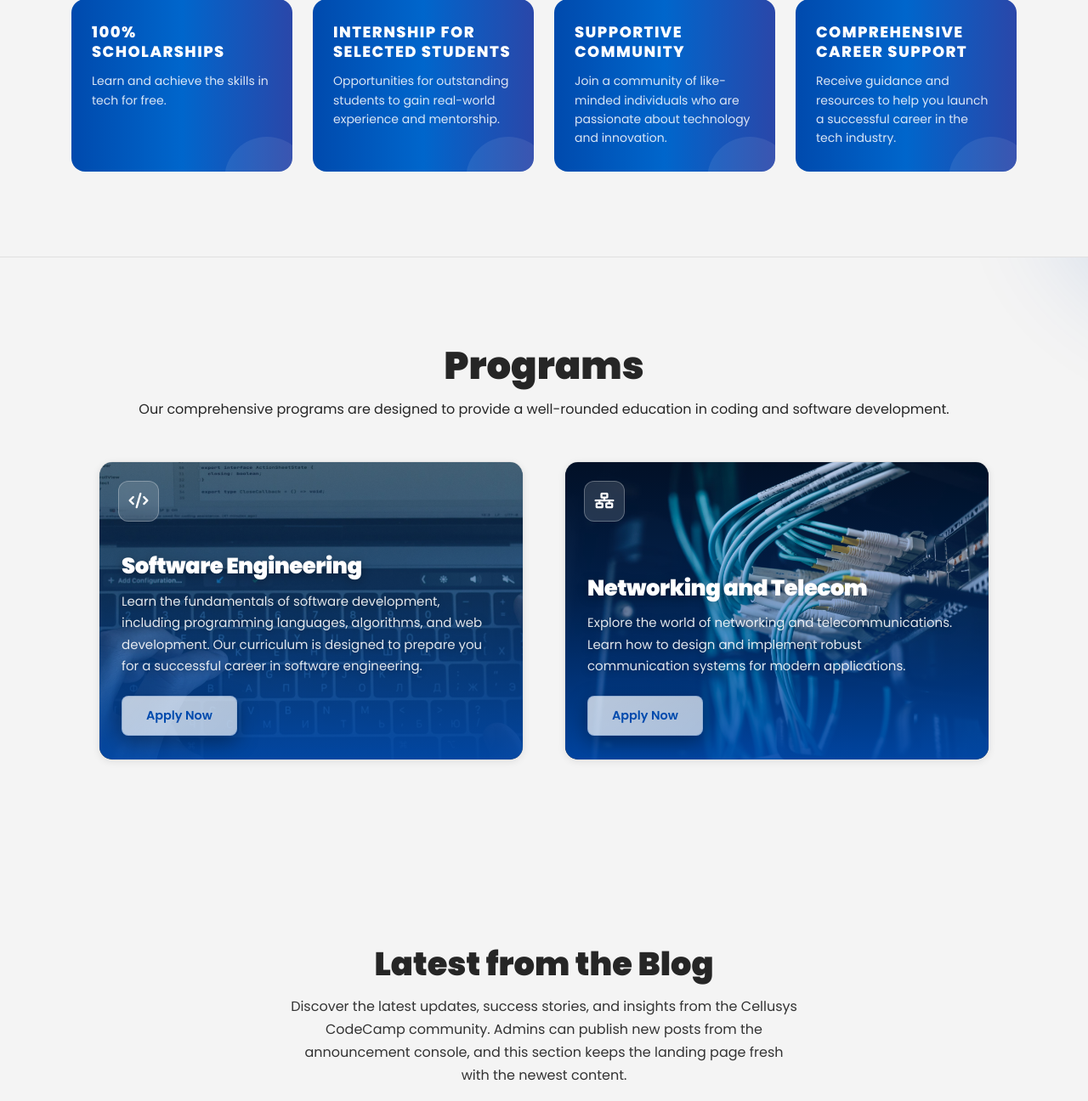
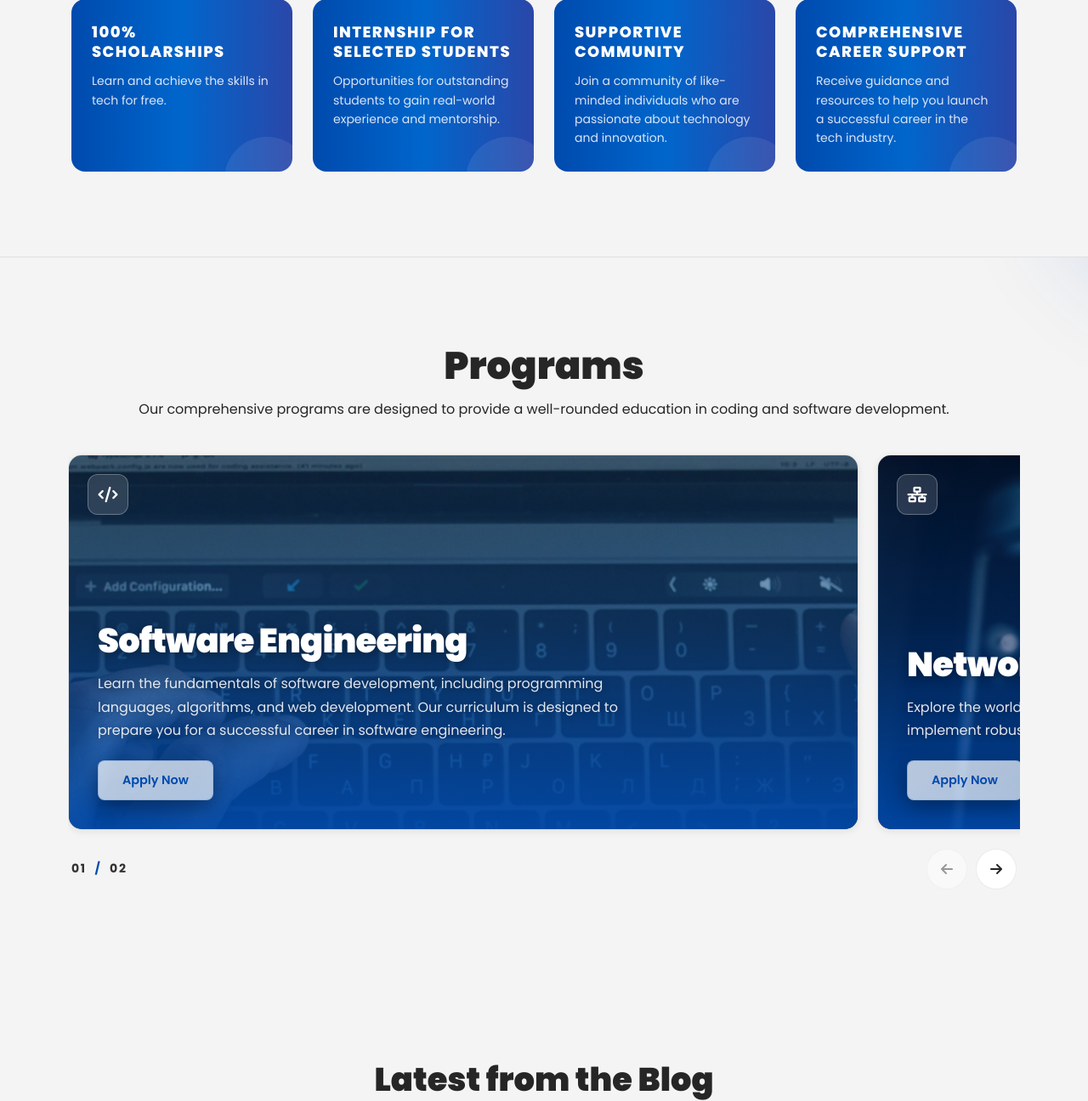
Before and after one commit to LexTech01/codecamp-application, a Flask app: page / in a window 1280 px wide. Shown: the part 1341-2637 px from the top of the page at 85% size. Run offline with Flask 3, Linux system fonts and the light colour scheme; data that the repository does not hold is empty; parts of the project's set-up code (start-up, migrations or seed data) failed here and were passed over; some libraries are stand-ins or nearby versions.

Commit message:
Add program carousel and distinct blog gallery images
Co-authored-by: Copilot <223556219+Copilot@users.noreply.github.com>

```diff
--- a/app/routes/main.py
+++ b/app/routes/main.py
@@ -44,11 +44,42 @@ def _validate_image_filename(post):
     return post
 
 
+def _featured_blog_posts():
+    posts = (
+        Announcement.query
+        .order_by(Announcement.is_pinned.desc(), Announcement.created_at.desc())
+        .limit(3)
+        .all()
+    )
+    gallery_items = GalleryItem.query.order_by(GalleryItem.created_at.desc()).all()
+    gallery_filenames = []
+    seen_filenames = set()
+    for item in gallery_items:
+        if item.filename not in seen_filenames:
+            gallery_filenames.append(item.filename)
+            seen_filenames.add(item.filename)
+        if len(gallery_filenames) == len(posts):
+            break
+
+    for index, post in enumerate(posts):
+        if index < len(gallery_filenames):
+            post.blog_image_url = url_for(
+                "main.gallery_image", filename=gallery_filenames[index]
+            )
+        elif post.image_filename:
+            _validate_image_filename(post)
+            post.blog_image_url = (
+                url_for("main.uploaded_announcement_image", filename=post.image_filename)
+                if post.image_filename else None
+            )
+        else:
+            post.blog_image_url = None
+    return posts
+
+
 @main_bp.route("/")
 def index():
-    blog_posts = Announcement.query.order_by(Announcement.is_pinned.desc(), Announcement.created_at.desc()).limit(3).all()
-    for p in blog_posts:
-        _validate_image_filename(p)
+    blog_posts = _featured_blog_posts()
     from app.models.user import User
     from app.models.application import Application
     total_applicants = User.query.filter_by(role="student").count()
@@ -73,17 +104,37 @@ def index():
 @main_bp.route("/blog/<int:id>")
 def blog_detail(id):
     post = Announcement.query.get_or_404(id)
-    _validate_image_filename(post)
+    featured_posts = _featured_blog_posts()
+    featured_post = next((item for item in featured_posts if item.id == post.id), None)
+    if featured_post is not None:
+        post_image_url = featured_post.blog_image_url
+    else:
+        _validate_image_filename(post)
+        post_image_url = (
+            url_for("main.uploaded_announcement_image", filename=post.image_filename)
+            if post.image_filename else None
+        )
     all_posts = (
         Announcement.query
         .filter(Announcement.id != id)
         .order_by(Announcement.created_at.desc())
         .all()
     )
+    featured_images = {item.id: item.blog_image_url for item in featured_posts}
     for p in all_posts:
         _validate_image_filename(p)
+        p.blog_image_url = featured_images.get(p.id) or (
+            url_for("main.uploaded_announcement_image", filename=p.image_filename)
+            if p.image_filename else None
+        )
     read_time = max(1, math.ceil(len(post.content.split()) / 200))
-    return render_template("blog/detail.html", post=post, all_posts=all_posts, read_time=read_time)
+    return render_template(
+        "blog/detail.html",
+        post=post,
+        post_image_url=post_image_url,
+        all_posts=all_posts,
+        read_time=read_time,
+    )
 
 
 @main_bp.route("/gallery")
--- a/app/static/css/landing.css
+++ b/app/static/css/landing.css
@@ -450,6 +450,153 @@ body {
   margin-bottom: 2rem;
 }
 
+#programs .prog-carousel {
+  width: min(1120px, 100%);
+  margin: 0 auto;
+}
+
+#programs .prog-carousel-viewport {
+  overflow: hidden;
+  padding: 8px 0 14px;
+  touch-action: pan-y;
+  cursor: grab;
+}
+
+#programs .prog-carousel-viewport:active {
+  cursor: grabbing;
+}
+
+#programs .prog-carousel-viewport:focus-visible {
+  outline: 3px solid var(--accent-primary);
+  outline-offset: 4px;
+  border-radius: var(--radius-lg);
+}
+
+#programs .prog-cards {
+  display: flex;
+  flex-direction: row;
+  flex-wrap: nowrap;
+  justify-content: flex-start;
+  align-items: stretch;
+  gap: 22px;
+  max-width: none;
+  width: 100%;
+  transition: transform 500ms cubic-bezier(0.22, 1, 0.36, 1);
+  will-change: transform;
+}
+
+#programs .prog {
+  flex: 0 0 calc(100% - 190px);
+  width: auto;
+  max-width: none;
+  min-height: 440px;
+  margin: 0;
+}
+
+#programs .prog-content {
+  min-height: 440px;
+  padding: 34px;
+}
+
+#programs .prog-content h3 {
+  max-width: 700px;
+  font-size: clamp(1.8rem, 4vw, 2.5rem);
+}
+
+#programs .prog-content p {
+  max-width: 680px;
+  font-size: 16px;
+}
+
+.prog-carousel-controls {
+  display: flex;
+  align-items: center;
+  justify-content: space-between;
+  gap: 20px;
+  padding: 8px 4px 0;
+}
+
+.prog-carousel-count {
+  color: var(--text-secondary);
+  font-size: 14px;
+  font-weight: 700;
+  letter-spacing: 0.12em;
+  font-variant-numeric: tabular-nums;
+}
+
+.prog-carousel-count [aria-hidden="true"] {
+  margin: 0 5px;
+  color: var(--accent-primary);
+}
+
+.prog-carousel-buttons {
+  display: flex;
+  gap: 10px;
+}
+
+.prog-carousel-button {
+  display: inline-flex;
+  align-items: center;
+  justify-content: center;
+  width: 48px;
+  height: 48px;
+  color: var(--text-primary);
+  background: var(--bg-secondary);
+  border: 1px solid var(--border-color);
+  border-radius: 50%;
+  font: inherit;
+  cursor: pointer;
+  transition:
+    color var(--transition),
+    background var(--transition),
+    border-color var(--transition),
+    opacity var(--transition),
+    transform var(--transition);
+}
+
+.prog-carousel-button:not(:disabled):hover {
+  color: #fff;
+  background: var(--accent-primary);
+  border-color: var(--accent-primary);
+  transform: translateY(-2px);
+}
+
+.prog-carousel-button:focus-visible {
+  outline: 3px solid var(--accent-primary);
+  outline-offset: 3px;
+}
+
+.prog-carousel-button:disabled {
+  opacity: 0.45;
+  cursor: not-allowed;
+}
+
+@media (max-width: 700px) {
+  #programs .prog-cards {
+    gap: 12px;
+  }
+
+  #programs .prog {
+    flex-basis: calc(100% - 48px);
+    min-height: 390px;
+  }
+
+  #programs .prog-content {
+    min-height: 390px;
+    padding: 24px 20px;
+  }
+
+  #programs .prog-content p {
+    font-size: 14px;
+  }
+}
+
+@media (prefers-reduced-motion: reduce) {
+  #programs .prog-cards {
+    transition-duration: 0.01ms;
+  }
+}
+
 /* ── Blog / Announcements ── */
 #blog {
   padding: 100px 24px;
--- a/app/templates/landing.html
+++ b/app/templates/landing.html
@@ -272,8 +272,25 @@ block extra_css %}
           education in coding and software development.
         </p>
       </div>
-      <div class="prog-cards">
-        <div class="prog" data-aos="fade-up" data-aos-delay="200">
+      <div class="prog-carousel" data-program-carousel>
+        <div
+          class="prog-carousel-viewport"
+          data-program-viewport
+          role="region"
+          aria-label="Cellusys CodeCamp programs"
+          aria-roledescription="carousel"
+          tabindex="0"
+        >
+          <div class="prog-cards" data-program-track>
+            <article
+              class="prog"
+              data-program-slide
+              role="group"
+              aria-roledescription="slide"
+              aria-label="1 of 2: Software Engineering"
+              data-aos="fade-up"
+              data-aos-delay="200"
+            >
               <img
                 class="prog-bg"
                 src="{{url_for('static', filename='images/programs/software.jpg')}}"
@@ -287,17 +304,27 @@ block extra_css %}
                 <p>
                   Learn the fundamentals of software development, including
                   programming languages, algorithms, and web development. Our
-              curriculum is designed to prepare you for a successful career in
-              software engineering.
+                  curriculum is designed to prepare you for a successful career
+                  in software engineering.
                 </p>
                 <div class="prog-cta">
-              <a href="{{ url_for('auth.signup') }}" class="btn btn-secondary"
+                  <a
+                    href="{{ url_for('auth.signup') }}"
+                    class="btn btn-secondary"
                     >Apply Now</a
                   >
                 </div>
               </div>
-        </div>
-        <div class="prog" data-aos="fade-up" data-aos-delay="300">
+            </article>
+            <article
+              class="prog"
+              data-program-slide
+              role="group"
+              aria-roledescription="slide"
+              aria-label="2 of 2: Networking and Telecom"
+              data-aos="fade-up"
+              data-aos-delay="300"
+            >
               <img
                 class="prog-bg"
                 src="{{url_for('static', filename='images/programs/networking.jpg')}}"
@@ -309,15 +336,50 @@ block extra_css %}
               <div class="prog-content">
                 <h3>Networking and Telecom</h3>
                 <p>
-              Explore the world of networking and telecommunications. Learn how
-              to design and implement robust communication systems for modern
-              applications.
+                  Explore the world of networking and telecommunications. Learn
+                  how to design and implement robust communication systems for
+                  modern applications.
                 </p>
                 <div class="prog-cta">
-              <a href="{{ url_for('auth.signup') }}" class="btn btn-secondary"
+                  <a
+                    href="{{ url_for('auth.signup') }}"
+                    class="btn btn-secondary"
                     >Apply Now</a
                   >
                 </div>
+              </div>
+            </article>
+          </div>
+        </div>
+        <div class="prog-carousel-controls">
+          <span
+            class="prog-carousel-count"
+            data-program-count
+            aria-live="polite"
+            aria-atomic="true"
+          >
+            <span data-program-current>01</span>
+            <span aria-hidden="true">/</span>
+            <span data-program-total>02</span>
+          </span>
+          <div class="prog-carousel-buttons">
+            <button
+              class="prog-carousel-button"
+              type="button"
+              data-program-prev
+              aria-label="Previous program"
+              disabled
+            >
+              <i class="fa-solid fa-arrow-left" aria-hidden="true"></i>
+            </button>
+            <button
+              class="prog-carousel-button"
+              type="button"
+              data-program-next
+              aria-label="Next program"
+            >
+              <i class="fa-solid fa-arrow-right" aria-hidden="true"></i>
+            </button>
           </div>
         </div>
       </div>
@@ -340,9 +402,9 @@ block extra_css %}
         data-aos="fade-up"
         data-aos-delay="{{ 100 + loop.index0 * 100 }}"
       >
-        {% if post.image_filename %}
+        {% if post.blog_image_url %}
         <img
-          src="{{ url_for('main.uploaded_announcement_image', filename=post.image_filename) }}"
+          src="{{ post.blog_image_url }}"
           alt="Blog preview image"
         />
         {% else %}
```
Also changed, not shown: app/static/js/landing.js (+103 -0 lines), app/templates/blog/detail.html (+4 -4 lines), tests/test_gallery.py (+44 -0 lines), tests/test_template_smoke.py (+7 -2 lines). Lines whose indentation alone changed are shown as unchanged.
